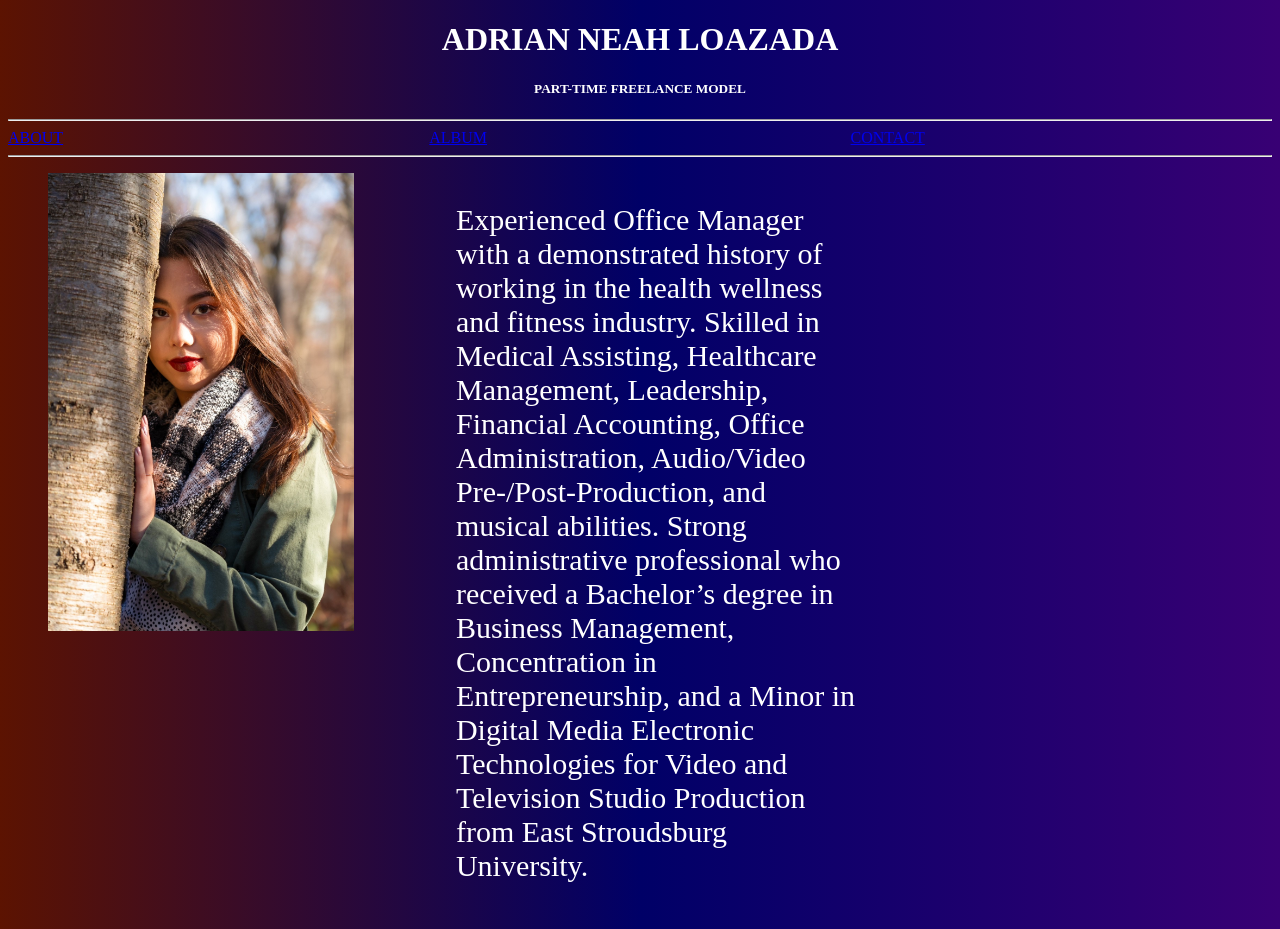
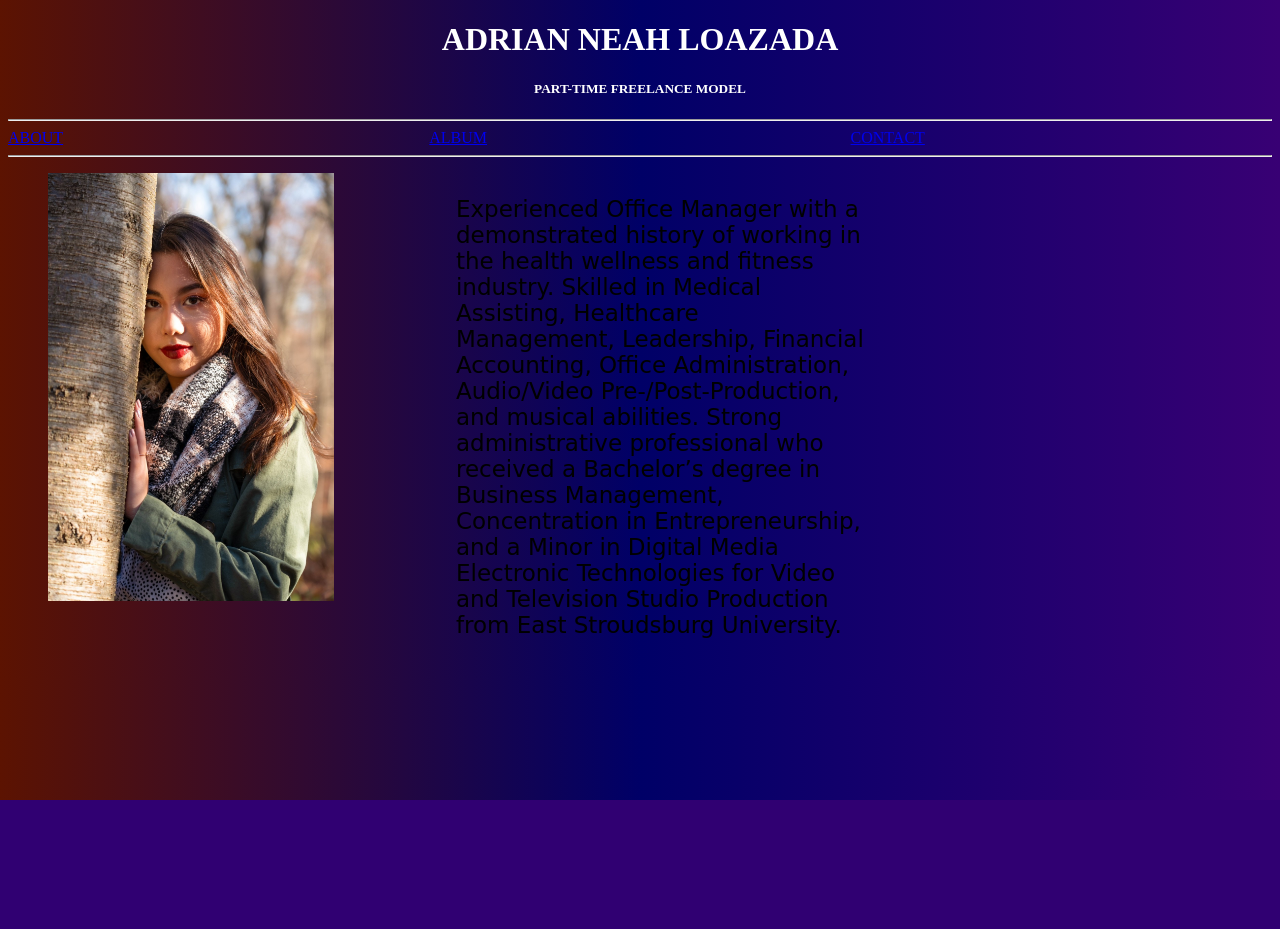
Before and after one commit to jujuCodez/modelfolio-project, a Django app: page /about/ in a window 1280 px wide. After the commit the page ends 800 px from the top, so only its background shows below. Run offline with Django 4.2, Linux system fonts and the light colour scheme.

Commit message:
Update about.html

```diff
--- a/projects/templates/projects/about.html
+++ b/projects/templates/projects/about.html
@@ -6,17 +6,18 @@
     <div class="row">
         <div class="column">
             <div class="about pic">
-                <img class = "profile__picture" src="/images/about.JPG" alt="profile picture" height="75%" width="75%"/>
+                <img class = "profile__picture" src="/images/about.JPG" alt="profile picture" height="70%" width="70%"/>
             </div>
         </div>
         <div class="column">
-            <p style="color: white; font-size: 30px">
+            <p style="font-size: 23px; font-family: bradley hand, cursive;">
     Experienced Office Manager with a demonstrated history of working in the health wellness and fitness industry.
     Skilled in Medical Assisting, Healthcare Management, Leadership, Financial Accounting, Office Administration,
     Audio/Video Pre-/Post-Production, and musical abilities.
     Strong administrative professional who received a Bachelor’s degree in Business Management,
     Concentration in Entrepreneurship, and a Minor in Digital Media Electronic Technologies
-    for Video and Television Studio Production from East Stroudsburg University. {{about.info}} </p>
+    for Video and Television Studio Production from East Stroudsburg University. {{about.info}}
+            </p>
         </div>
     </div>
 </ul>
```
